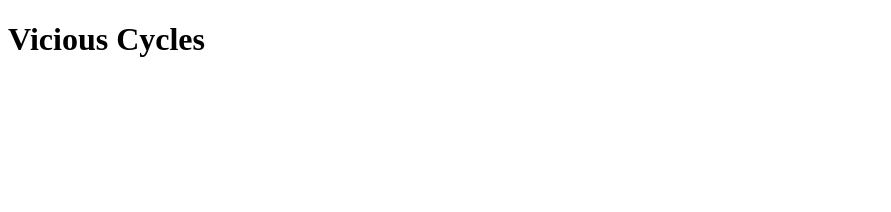
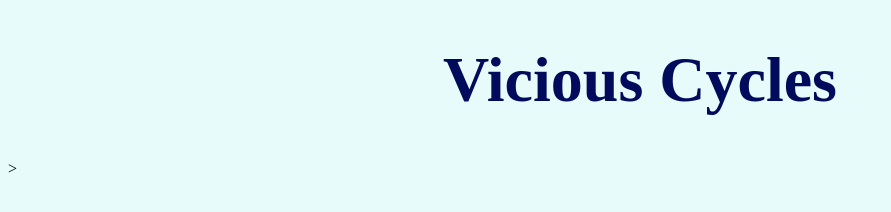
Before and after one commit to pvhaas/ViciousCyclesProject, a plain HTML site: page index.html in a window 1280 px wide. Shown: the whole page, without its empty margins (0-891 px from the left). Drawn offline with Linux system fonts and the light colour scheme.

Commit message:
Add files via upload

```diff
--- a/index.html
+++ b/index.html
@@ -6,13 +6,21 @@
     <link rel="stylesheet" type="text/css" href="viciousstyles.css">
 
     <style>
-    /* Internal CSS styles go here */
+    body {
+        background-color: #E7FBFB;
+    }
+
+    h1 {
+        font-size: 4em;
+        text-align: center;
+        color: #010B5B;
+    }
     </style>
 
 </head>
 <!-- HEADER -->
 <header>
-    <h1>Vicious Cycles</h1>
+    <h1>Vicious Cycles</h1>>
 </header>
 
 <!-- BODY -->
```
